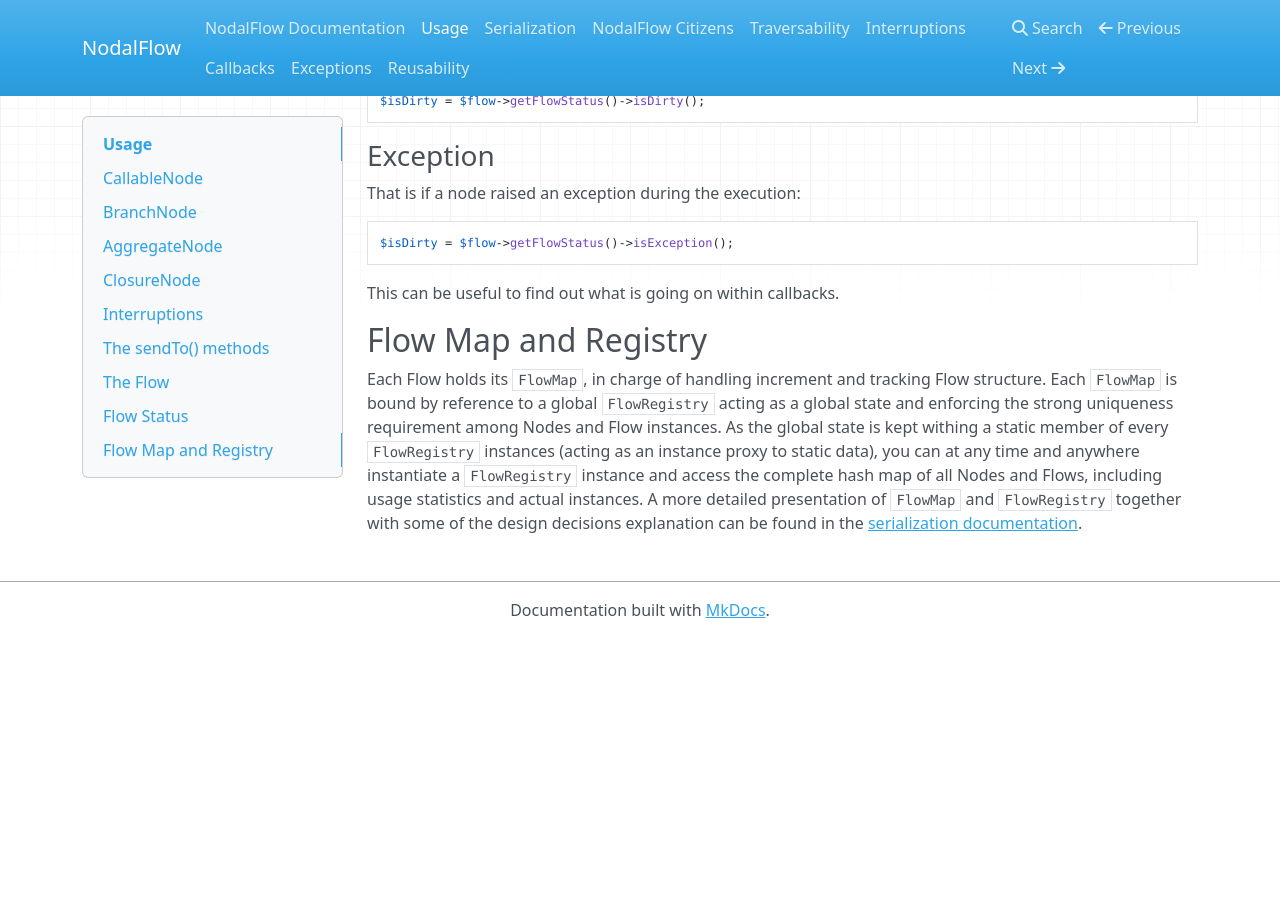
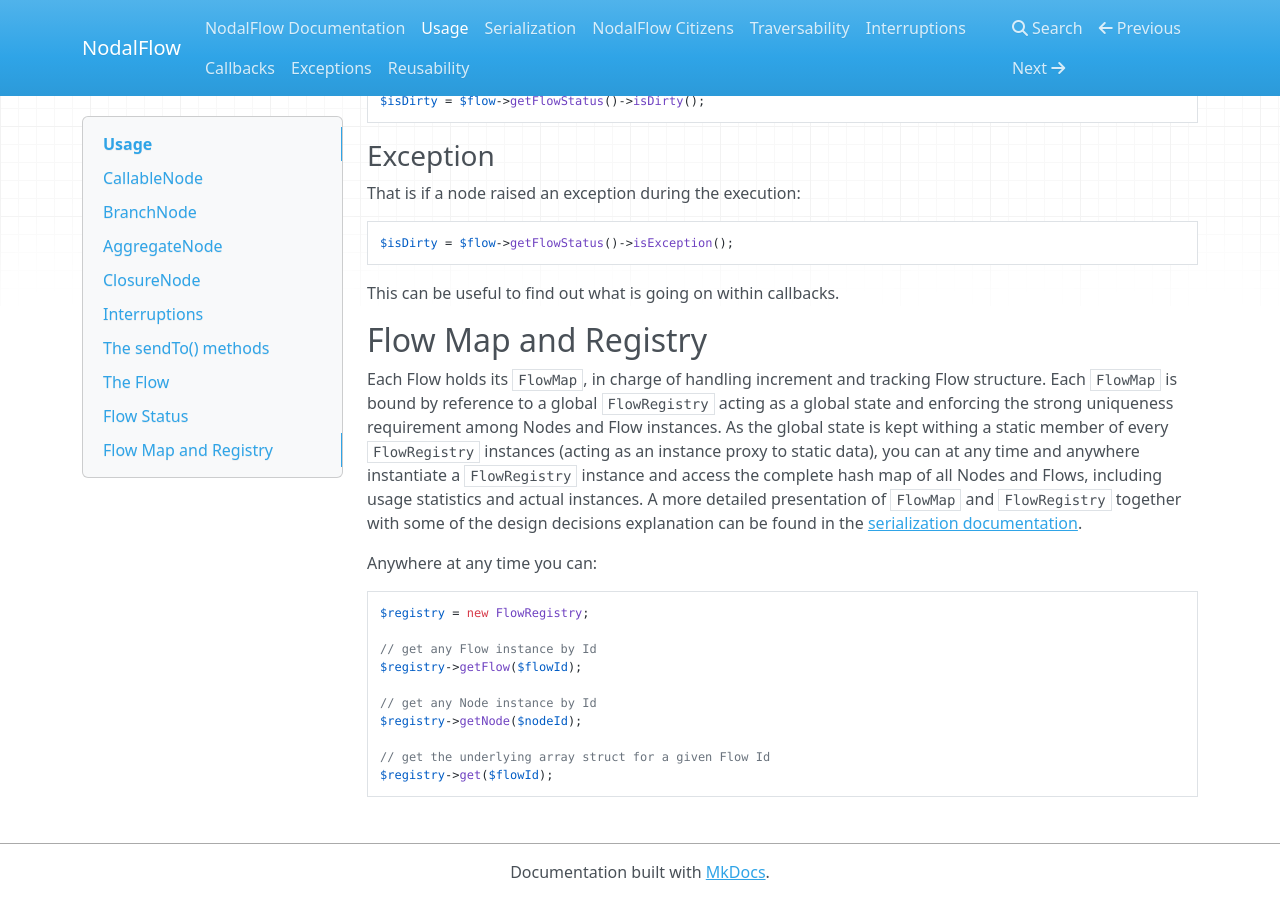
Before and after one commit to fab2s/NodalFlow, an MkDocs documentation site: the page built from docs/usage.md, in a window 1280 px wide and 900 px high, scrolled down 4196 px. Built offline with MkDocs 1.6.1, drawn with Linux system fonts in a browser that asks for light colours; nearby versions of some CDN libraries; old or Windows-style settings are respelled for this version of MkDocs; before the commit the page ends 4834 px from its top, so only the background shows below that.

Commit message:
document registry

````diff
--- a/docs/usage.md
+++ b/docs/usage.md
@@ -94,7 +94,7 @@ $node = new PayloadNodeFactory($branchFlow, true);
 
 ## Interruptions
 
-Have a look at the [Interruption section](https://github.com/fab2s/NodalFlow/blob/master/docs/interruptions.md) of the documentation
+Have a look at the [Interruption section](docs/interruptions.md) of the documentation
 
 ## The `sendTo()` methods
 
@@ -227,4 +227,19 @@ This can be useful to find out what is going on within callbacks.
 
 ## Flow Map and Registry
 
-Each Flow holds its `FlowMap`, in charge of handling increment and tracking Flow structure. Each `FlowMap` is bound by reference to a global `FlowRegistry` acting as a global state and enforcing the strong uniqueness requirement among Nodes and Flow instances. As the global state is kept withing a static member of every `FlowRegistry` instances (acting as an instance proxy to static data), you can at any time and anywhere instantiate a `FlowRegistry` instance and access the complete hash map of all Nodes and Flows, including usage statistics and actual instances. A more detailed presentation of `FlowMap` and `FlowRegistry` together with some of the design decisions explanation can be found in the [serialization documentation](https://github.com/fab2s/NodalFlow/blob/master/docs/serialization.md).
+Each Flow holds its `FlowMap`, in charge of handling increment and tracking Flow structure. Each `FlowMap` is bound by reference to a global `FlowRegistry` acting as a global state and enforcing the strong uniqueness requirement among Nodes and Flow instances. As the global state is kept withing a static member of every `FlowRegistry` instances (acting as an instance proxy to static data), you can at any time and anywhere instantiate a `FlowRegistry` instance and access the complete hash map of all Nodes and Flows, including usage statistics and actual instances. A more detailed presentation of `FlowMap` and `FlowRegistry` together with some of the design decisions explanation can be found in the [serialization documentation](docs/serialization.md).
+
+Anywhere at any time you can:
+
+```php
+$registry = new FlowRegistry;
+
+// get any Flow instance by Id
+$registry->getFlow($flowId);
+
+// get any Node instance by Id
+$registry->getNode($nodeId);
+
+// get the underlying array struct for a given Flow Id
+$registry->get($flowId);
+```
````
Also changed, not shown: README.md (+1 -1 lines), docs/index.md (+10 -6 lines).
